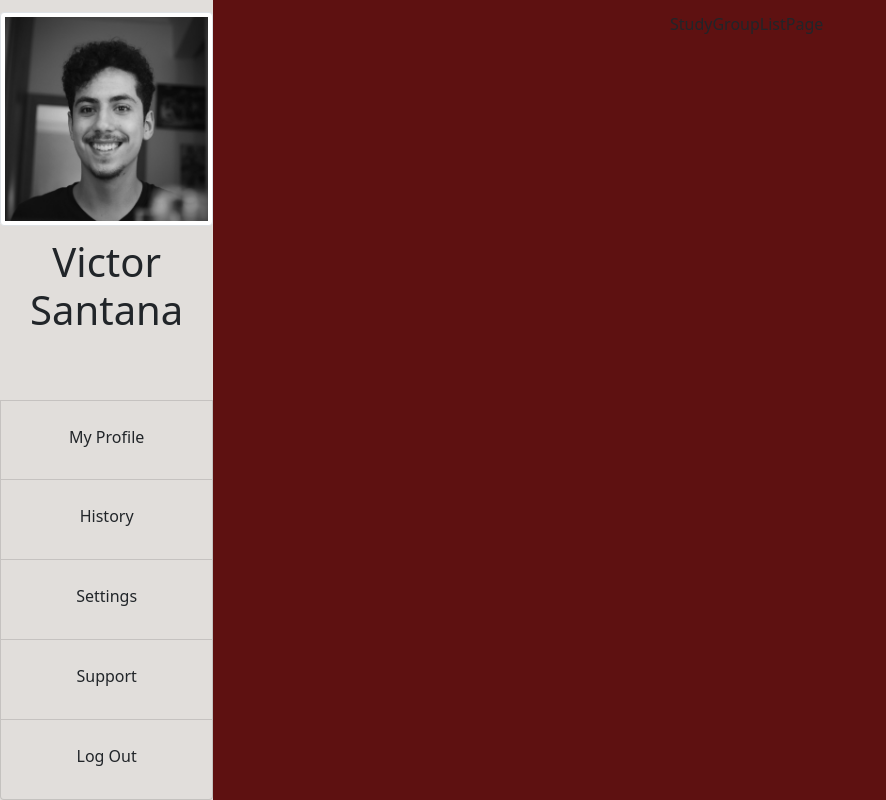
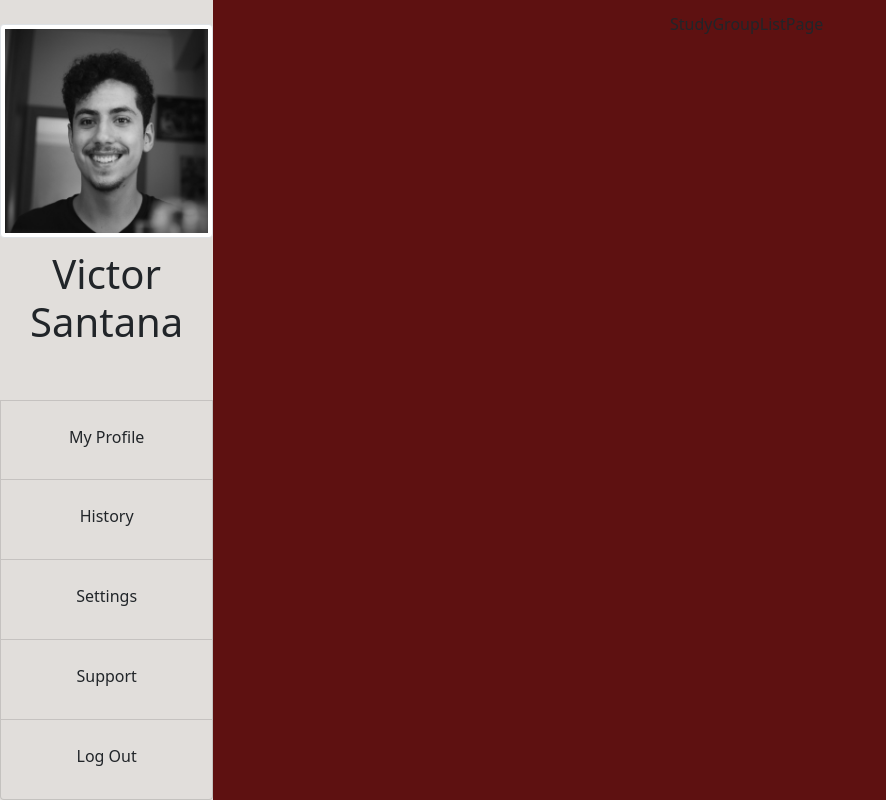
Before and after one commit to hugoamaralsantana/StudyGroupFinderUMass, a React (Create React App) app: page / in a window 1280 px wide. Shown: the whole page, without its empty margins (0-886 px from the left). Built offline with nearby package versions, Linux system fonts and the light colour scheme.

Commit message:
Revision to Sidebar spacing

```diff
--- a/src/components/SideBar.jsx
+++ b/src/components/SideBar.jsx
@@ -5,7 +5,7 @@ function SideBar() {
     return(
         <ListGroup className="menu-group">
             <div className="profile-section">
-                <div className="image-container py-1">
+                <div className="image-container pt-2">
                     <img className = "w-75 h-50 rounded-circle" src={require('../images/picofme.jpg')} class="img-thumbnail" alt="Victor Santana"></img>
                     <h1 className="mt-1">Victor Santana</h1>
                 </div>
```
